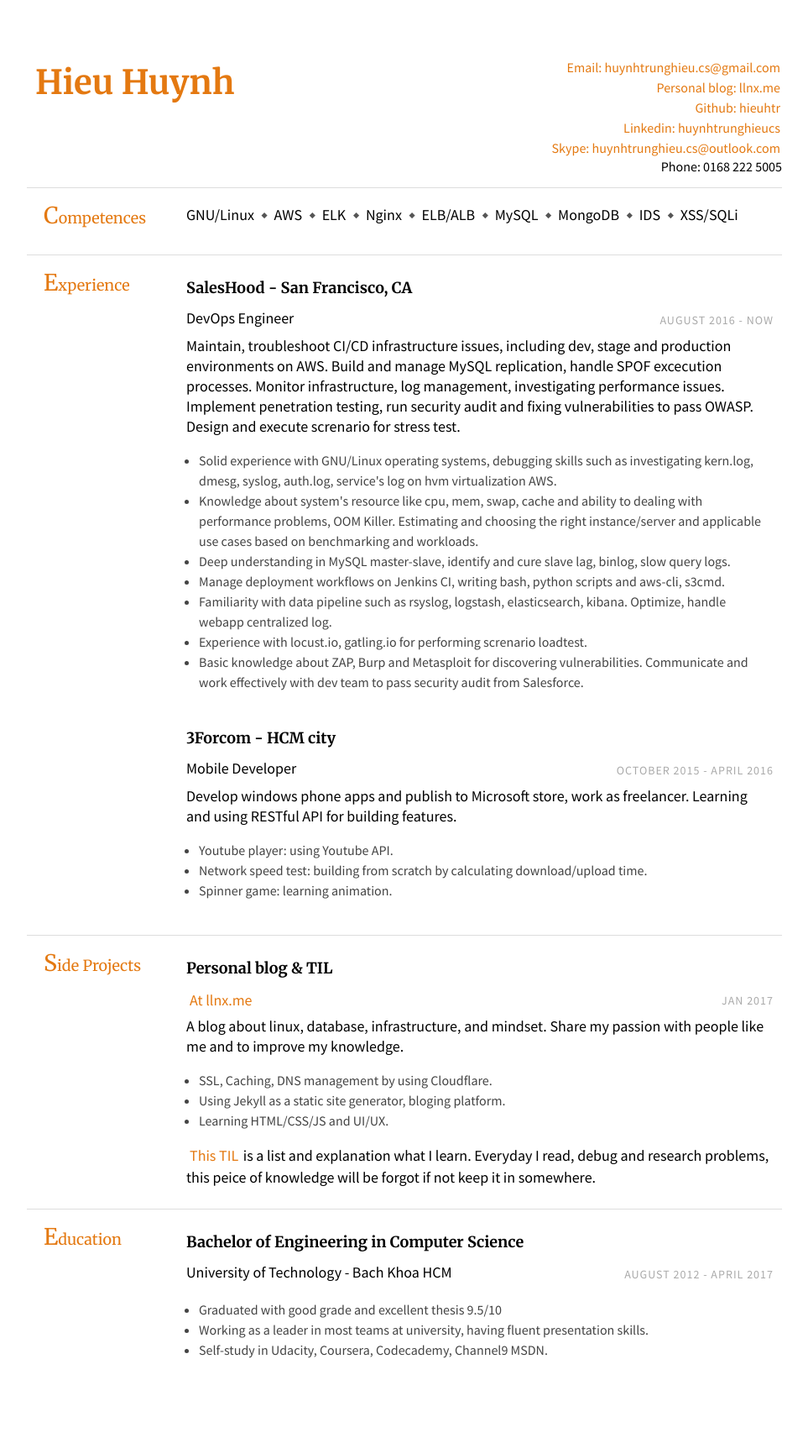
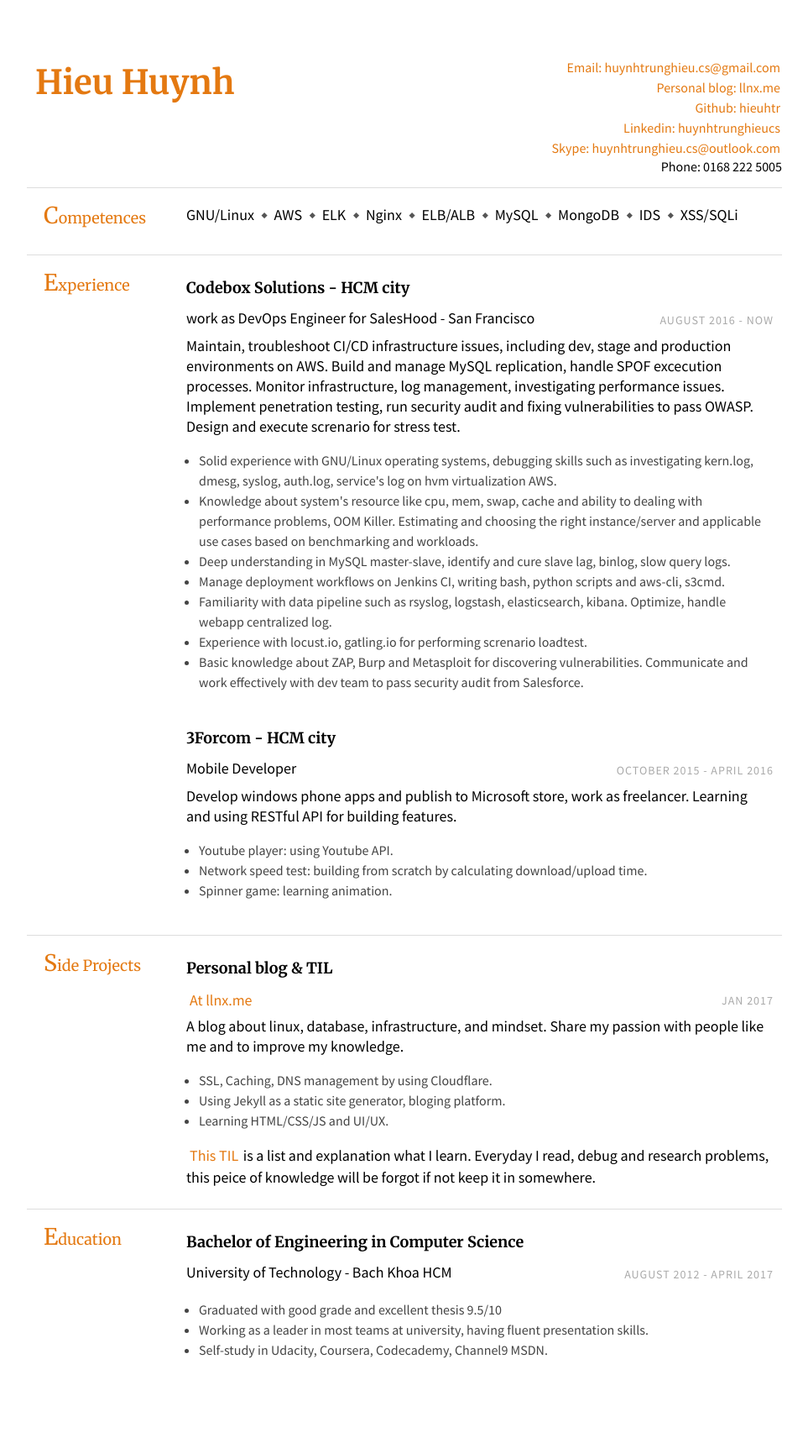
Before and after one commit to duykhang68/duykhang68.github.io, a Jekyll site: the page hireme.html, which Jekyll copies as it is, in a window 1280 px wide. Shown: the whole page at 84% size, without its empty margins (158-1121 px from the left). Built offline with Jekyll 4.4.1, drawn with Linux system fonts in a browser that asks for light colours.

Commit message:
updated resume

```diff
--- a/hireme.html
+++ b/hireme.html
@@ -37,11 +37,11 @@
                 <div class="section-text col-right">
                     <div class="row">
                         <div class="col">
-                            <h3>SalesHood - San Francisco, CA</h3>
+                            <h3>Codebox Solutions - HCM city</h3>
                         </div>
                     </div>
                     <div class="row subsection">
-                        <div class="emph col">DevOps Engineer</div>
+                        <div class="emph col">work as DevOps Engineer for SalesHood - San Francisco</div>
                         <div class="col-right light">August 2016 - Now</div>
                     </div>
                     <div> Maintain, troubleshoot CI/CD infrastructure issues, including dev, stage and production environments on AWS.
```
Also changed, not shown: 19 other files.
